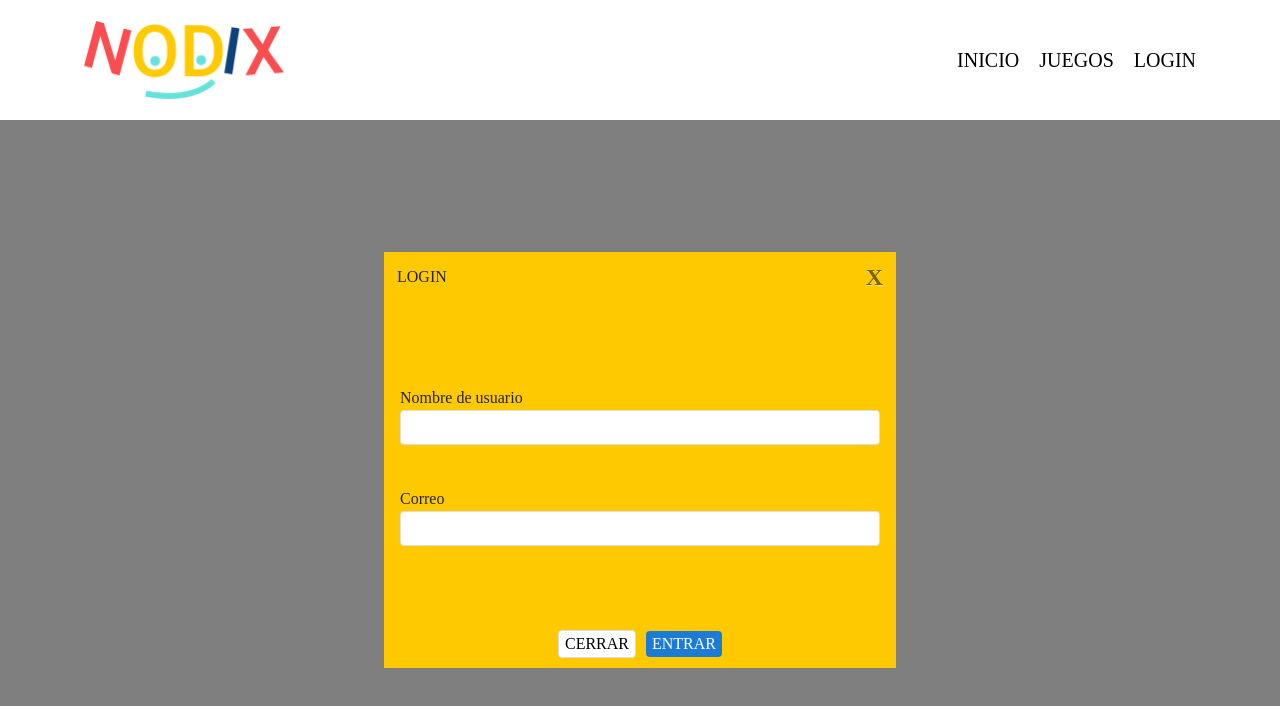
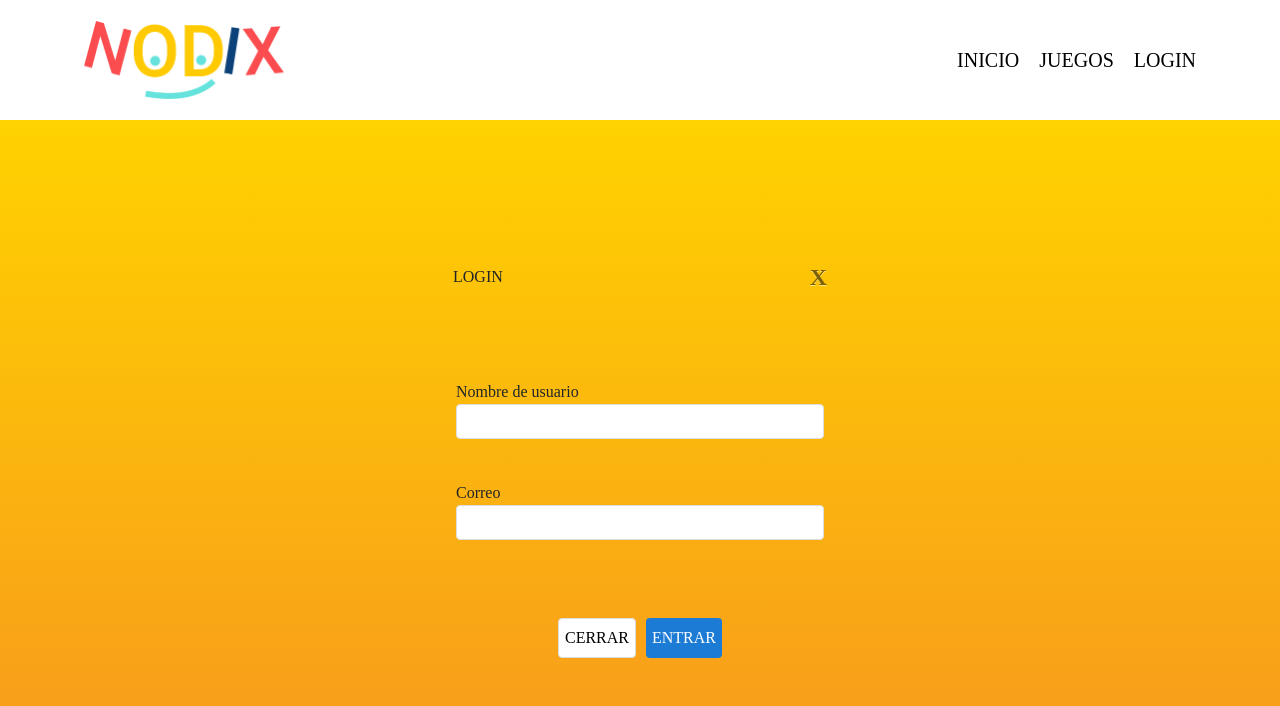
Before and after one commit to Devs4good/ludocandys, a React (Create React App) app: page /login in a window 1280 px wide. Shown: the top 706 px of the page. Built offline with nearby package versions, Linux system fonts and the light colour scheme; a web font is replaced by a local one; what speak-tts would draw is missing.

Commit message:
login update

```diff
--- a/src/components/Login/login.css
+++ b/src/components/Login/login.css
@@ -4,43 +4,53 @@
   margin-top: 50px;
   margin: auto;
   width: 40%;
+  max-width: 400px;
   min-height: 416px;
-  background-color: #FEC901;
+  /* background-color: #fec901; */
   position: "absolute";
 }
 a {
   text-decoration: none !important;
- }
+}
 
-.login{
+.login {
   height: calc(100vh - 120px);
-  background-color: rgba(0, 0, 0, 0.5);
+  /* background-color: rgba(0, 0, 0, 0.5); */
+  background: #f7971e; /* fallback for old browsers */
+  background: -webkit-linear-gradient(
+    to top,
+    #f7971e,
+    #ffd200
+  ); /* Chrome 10-25, Safari 5.1-6 */
+  background: linear-gradient(
+    to top,
+    #f7971e,
+    #ffd200
+  ); /* W3C, IE 10+/ Edge, Firefox 16+, Chrome 26+, Opera 12+, Safari 7+ */
+
   display: flex;
   justify-content: center;
   align-content: center;
 }
 
-
-.input-box{
+.input-box {
   display: flex;
   flex-direction: column;
   min-height: 160px;
   justify-content: space-between;
-
 }
-.input-container{
-
+.input-container {
   padding: 0 16px;
 }
-.input-container > span{
+.input-container > span {
   display: block;
   text-align: start;
 }
 
-.input-container > input{
+.input-container > input {
   min-width: 100%;
   border-radius: 4px;
-  border: 1px solid #DDDDDD;
+  border: 1px solid #dddddd;
   min-height: 35px;
 }
 
@@ -50,25 +60,23 @@ a {
 
 .button-container > button {
   border-radius: 4px;
-
+  height: 40px;
 }
 
 .btn-close {
-  background-color: #FFFFFF;
-  color: #373A3C;
-  border: 1px solid #DDDDDD;
+  background-color: #ffffff;
+  color: #373a3c;
+  border: 1px solid #dddddd;
   margin-right: 10px;
 }
 
-.btn-enter{
-  background-color: #1C7CD5;
-  color: #FFFFFF;
+.btn-enter {
+  background-color: #1c7cd5;
+  color: #ffffff;
   border: 0px;
 }
 
-
-
-.loginContainer{
+.loginContainer {
   min-height: 416px;
   display: flex;
   flex-direction: column;
@@ -78,8 +86,8 @@ a {
   display: flex;
   justify-content: space-between;
 }
-.head{
-  margin: 13px
+.head {
+  margin: 13px;
 }
 .head > .close {
   font-size: 16px;
```
